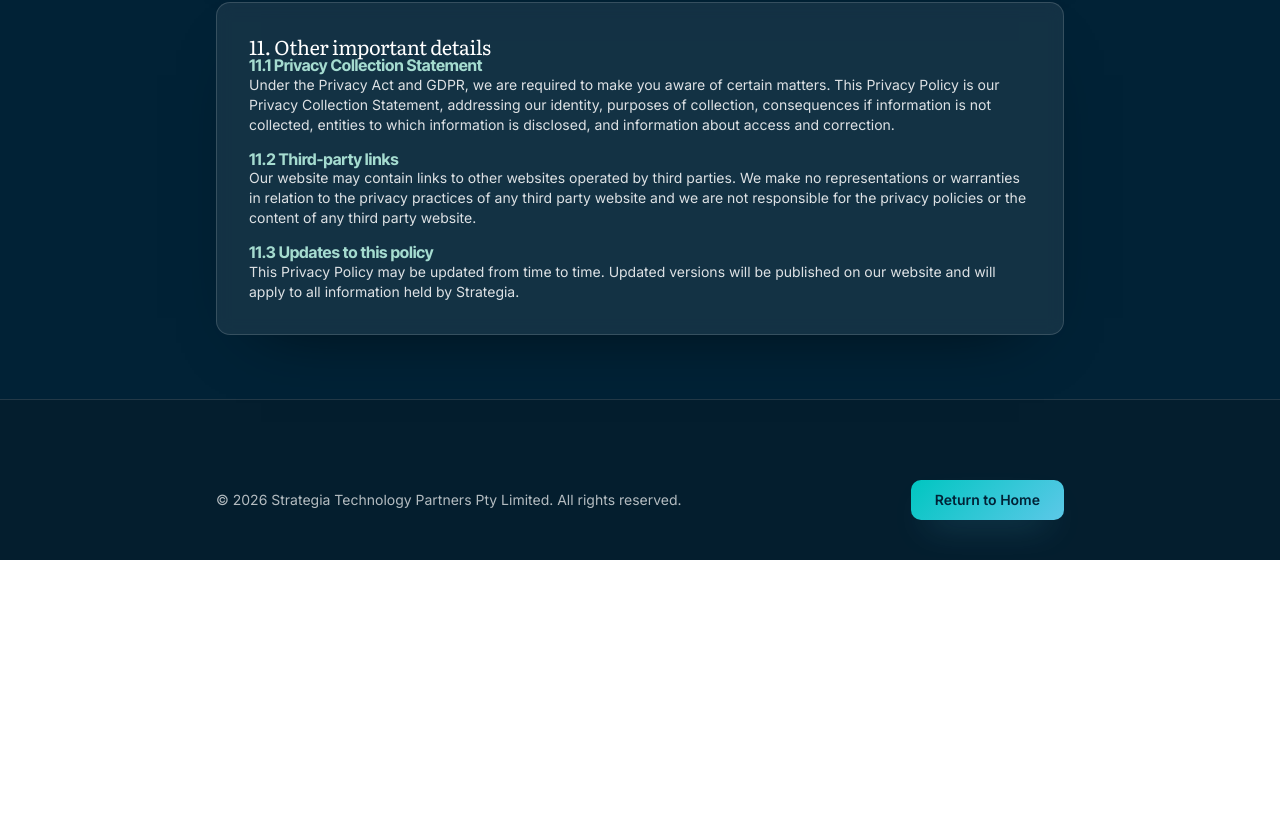
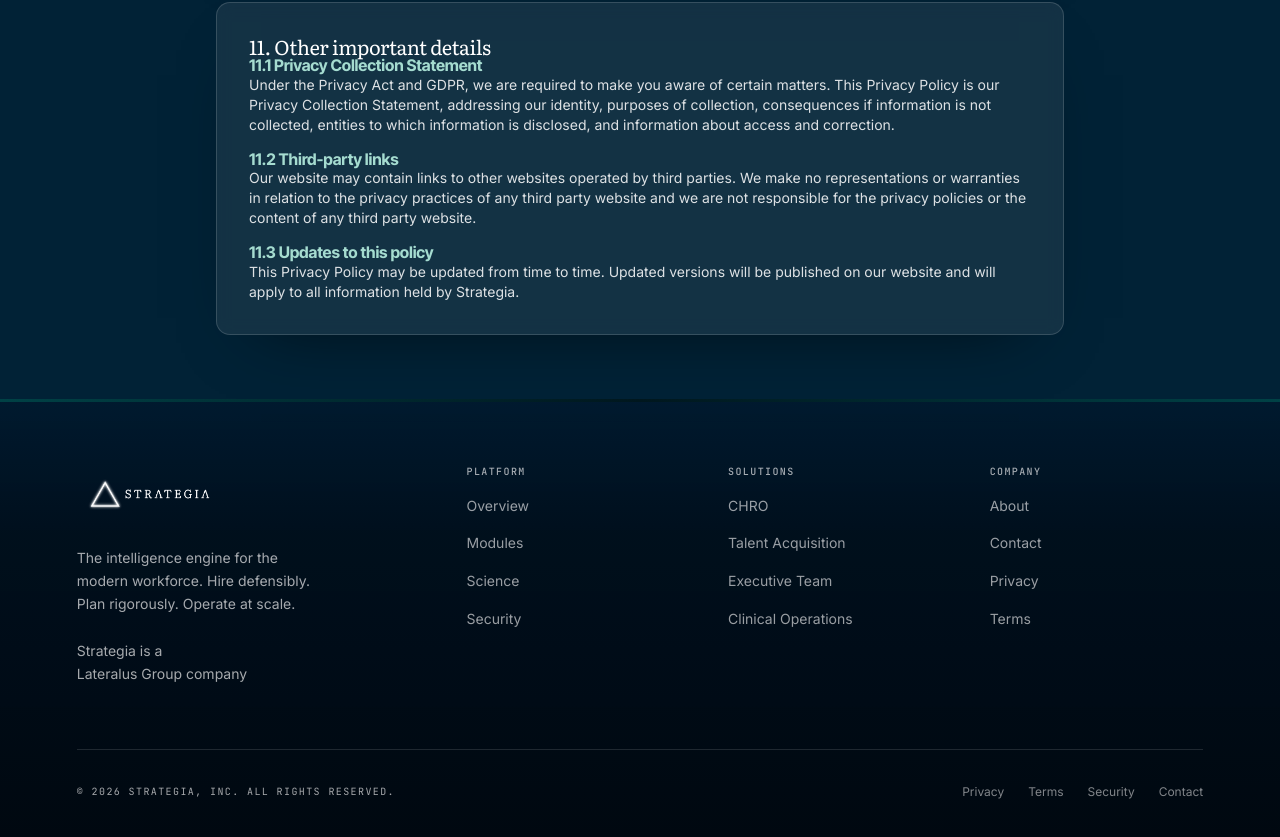
Before and after one commit to Strategiatech/strategia-v27-homepage, a Next.js app: page /privacy-policy in a window 1280 px wide. Shown: the part 5796-6633 px from the top of the page. Before the commit the page ends 6356 px from the top, so only its background shows below. Built offline with nearby package versions, Linux system fonts and the light colour scheme; no server answers.

Commit message:
add v27 footer to legal pages

```diff
--- a/agent_memory/progress.md
+++ b/agent_memory/progress.md
@@ -88,6 +88,7 @@
 - Added a new root `/terms` route with the full December 2024 Terms of Service content from the old Azure Static Web Apps terms page, styled to match `/privacy-policy`.
 - Updated the v27 footer Terms links in both the Company column and footer bottom row to point to `/terms`.
 - Restored the shared VX/v27 Solutions `Explore` labels as working anchors: Hospital CEO to V-Insights, CHRO to V-Fit, Talent Acquisition to the Stats band, and Clinical Operations to V-Psych.
+- Replaced the simplified `/terms` and `/privacy-policy` footers with the shared v27 footer; legal-page footer section links route to `/v27#...` in local dev and `/#...` in the production Pages build.
 
 ## Next
 
--- a/src/app/(frontend)/privacy-policy/page.tsx
+++ b/src/app/(frontend)/privacy-policy/page.tsx
@@ -1,12 +1,18 @@
 import type { Metadata } from 'next'
 import Link from 'next/link'
+import V27Footer from '@/components/v27/V27Footer'
 import { ArrowLeft, Mail } from 'lucide-react'
+import '../v25/v25.css'
+import '../vx/vx-overrides.css'
 
 export const metadata: Metadata = {
   title: 'Privacy Policy | Strategia',
   description:
     'This Privacy Policy applies to information collected and processed by Strategia Technology Partners Pty Limited.',
 }
+
+const homeSectionRoot =
+  process.env.NEXT_PUBLIC_PUBLISH_V27_AS_HOME === 'true' ? '/' : '/v27'
 
 export default function PrivacyPolicyPage() {
   return (
@@ -446,20 +452,7 @@
         </div>
       </main>
 
-      <footer className="border-t border-white/12 bg-[#012236] py-12">
-        <div className="mx-auto flex max-w-4xl flex-col items-center justify-between gap-4 px-6 sm:flex-row">
-          <p className="text-sm text-white/70">
-            © {new Date().getFullYear()} Strategia Technology Partners Pty
-            Limited. All rights reserved.
-          </p>
-          <Link
-            href="/"
-            className="inline-flex items-center gap-2 rounded-lg bg-[linear-gradient(135deg,#00C6C1_0%,#5CC8E8_100%)] px-6 py-2.5 text-sm font-semibold !text-[#012236] shadow-[0_16px_34px_-18px_rgba(92,200,232,0.95)] transition-all hover:-translate-y-0.5 hover:shadow-[0_22px_44px_-18px_rgba(92,200,232,1)]"
-          >
-            Return to Home
-          </Link>
-        </div>
-      </footer>
+      <V27Footer sectionRoot={homeSectionRoot} />
     </div>
   )
 }
--- a/src/app/(frontend)/terms/page.tsx
+++ b/src/app/(frontend)/terms/page.tsx
@@ -1,5 +1,6 @@
 import type { Metadata } from 'next'
 import Link from 'next/link'
+import V27Footer from '@/components/v27/V27Footer'
 import {
   AlertTriangle,
   ArrowLeft,
@@ -10,6 +11,8 @@
   Users,
 } from 'lucide-react'
 import type { LucideIcon } from 'lucide-react'
+import '../v25/v25.css'
+import '../vx/vx-overrides.css'
 
 export const metadata: Metadata = {
   title: 'Terms of Service | Strategia',
@@ -23,6 +26,9 @@
   content: string
   items: string[]
 }
+
+const homeSectionRoot =
+  process.env.NEXT_PUBLIC_PUBLISH_V27_AS_HOME === 'true' ? '/' : '/v27'
 
 const sections: TermsSection[] = [
   {
@@ -151,27 +157,7 @@
         </div>
       </main>
 
-      <footer className="border-t border-white/12 bg-[#012236] py-12">
-        <div className="mx-auto flex max-w-4xl flex-col items-center justify-between gap-4 px-6 sm:flex-row">
-          <p className="text-sm text-white/70">
-            © {new Date().getFullYear()} Strategia. All rights reserved.
-          </p>
-          <div className="flex flex-col items-center gap-4 sm:flex-row">
-            <Link
-              href="/privacy-policy"
-              className="text-sm font-medium text-[#A5DCD0] transition-colors hover:text-[#5CC8E8]"
-            >
-              Privacy Policy
-            </Link>
-            <Link
-              href="/"
-              className="inline-flex items-center gap-2 rounded-lg bg-[linear-gradient(135deg,#00C6C1_0%,#5CC8E8_100%)] px-6 py-2.5 text-sm font-semibold !text-[#012236] shadow-[0_16px_34px_-18px_rgba(92,200,232,0.95)] transition-all hover:-translate-y-0.5 hover:shadow-[0_22px_44px_-18px_rgba(92,200,232,1)]"
-            >
-              Return to Home
-            </Link>
-          </div>
-        </div>
-      </footer>
+      <V27Footer sectionRoot={homeSectionRoot} />
     </div>
   )
 }
--- a/src/components/v27/V27Footer.tsx
+++ b/src/components/v27/V27Footer.tsx
@@ -6,7 +6,13 @@
 
 import { assetPath } from '@/lib/sitePath'
 
-export default function V27Footer() {
+type V27FooterProps = {
+  sectionRoot?: string
+}
+
+export default function V27Footer({ sectionRoot = '' }: V27FooterProps) {
+  const sectionHref = (id: string) => `${sectionRoot}#${id}`
+
   return (
     <footer className="v25-footer v27-footer">
       <div className="v25-footer-inner">
@@ -28,28 +34,28 @@
           <div>
             <h5>Platform</h5>
             <ul>
-              <li><a href="#pillars">Overview</a></li>
-              <li><a href="#modules">Modules</a></li>
-              <li><a href="#science">Science</a></li>
-              <li><a href="#security">Security</a></li>
+              <li><a href={sectionHref('pillars')}>Overview</a></li>
+              <li><a href={sectionHref('modules')}>Modules</a></li>
+              <li><a href={sectionHref('science')}>Science</a></li>
+              <li><a href={sectionHref('security')}>Security</a></li>
             </ul>
           </div>
 
           <div>
             <h5>Solutions</h5>
             <ul>
-              <li><a href="#solutions">CHRO</a></li>
-              <li><a href="#solutions">Talent Acquisition</a></li>
-              <li><a href="#solutions">Executive Team</a></li>
-              <li><a href="#solutions">Clinical Operations</a></li>
+              <li><a href={sectionHref('solutions')}>CHRO</a></li>
+              <li><a href={sectionHref('solutions')}>Talent Acquisition</a></li>
+              <li><a href={sectionHref('solutions')}>Executive Team</a></li>
+              <li><a href={sectionHref('solutions')}>Clinical Operations</a></li>
             </ul>
           </div>
 
           <div>
             <h5>Company</h5>
             <ul>
-              <li><a href="#industries">About</a></li>
-              <li><a href="#demo">Contact</a></li>
+              <li><a href={sectionHref('industries')}>About</a></li>
+              <li><a href={sectionHref('demo')}>Contact</a></li>
               <li><a href="/privacy-policy">Privacy</a></li>
               <li><a href="/terms">Terms</a></li>
             </ul>
@@ -61,8 +67,8 @@
           <div className="v25-footer-bottom-right">
             <a href="/privacy-policy">Privacy</a>
             <a href="/terms">Terms</a>
-            <a href="#security">Security</a>
-            <a href="#demo">Contact</a>
+            <a href={sectionHref('security')}>Security</a>
+            <a href={sectionHref('demo')}>Contact</a>
           </div>
         </div>
       </div>
```
